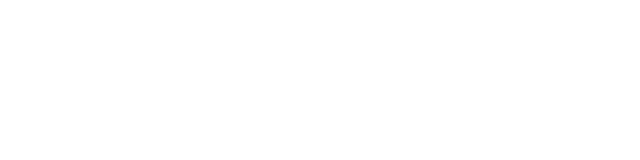
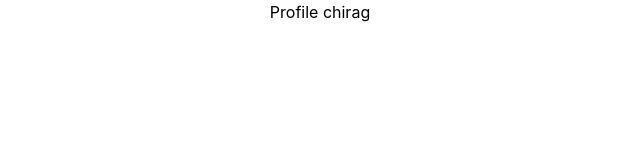
Before and after one commit to chiragchapaneri/typescript-genric, a React (Create React App) app: page / in a window 1280 px wide. Shown: the top 160 px of the page, without its empty margins (320-960 px from the left). Built offline with nearby package versions, Linux system fonts and the light colour scheme.

Commit message:
feat:component typescript

```diff
--- a/src/App.tsx
+++ b/src/App.tsx
@@ -1,12 +1,13 @@
 import React from "react";
 import logo from "./logo.svg";
 import "./App.css";
-// import { InputRef } from "./components/InputRef";
+import { Privet } from "./Component/Privet";
+import { Profile } from "./Component/Profile";
 
 function App() {
   return (
     <div className="flex justify-center max-w-screen-2xl  flex-col items-center">
-      {/* <InputRef /> */}
+      <Privet isLooggedIn={true} Component={Profile} />
     </div>
   );
 }
--- /dev/null
+++ b/src/Component/Login.tsx
@@ -0,0 +1,5 @@
+import React from "react";
+
+export const Login = () => {
+  return <div>Login</div>;
+};
--- /dev/null
+++ b/src/Component/Privet.tsx
@@ -0,0 +1,16 @@
+import React, { Component } from "react";
+import { Login } from "./Login";
+import { profileProps } from "./Profile";
+
+type PriveProps = {
+  isLooggedIn: boolean;
+  Component: React.ComponentType<profileProps>;
+};
+
+export const Privet = ({ isLooggedIn, Component }: PriveProps) => {
+  if (isLooggedIn) {
+    return <Component name="chirag" />;
+  } else {
+    return <Login />;
+  }
+};
--- /dev/null
+++ b/src/Component/Profile.tsx
@@ -0,0 +1,8 @@
+import React from "react";
+
+export type profileProps = {
+  name: String;
+};
+export const Profile = ({ name }: profileProps) => {
+  return <div>Profile {name}</div>;
+};
```
